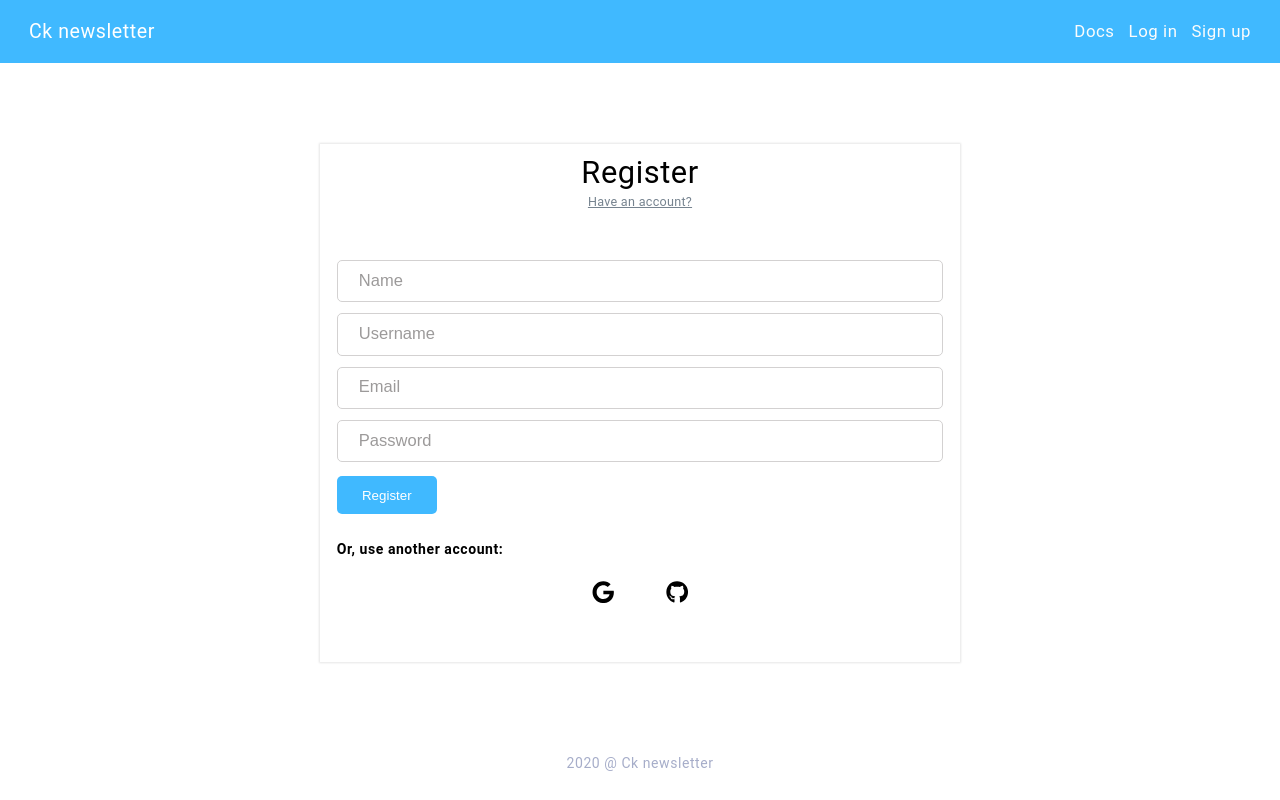
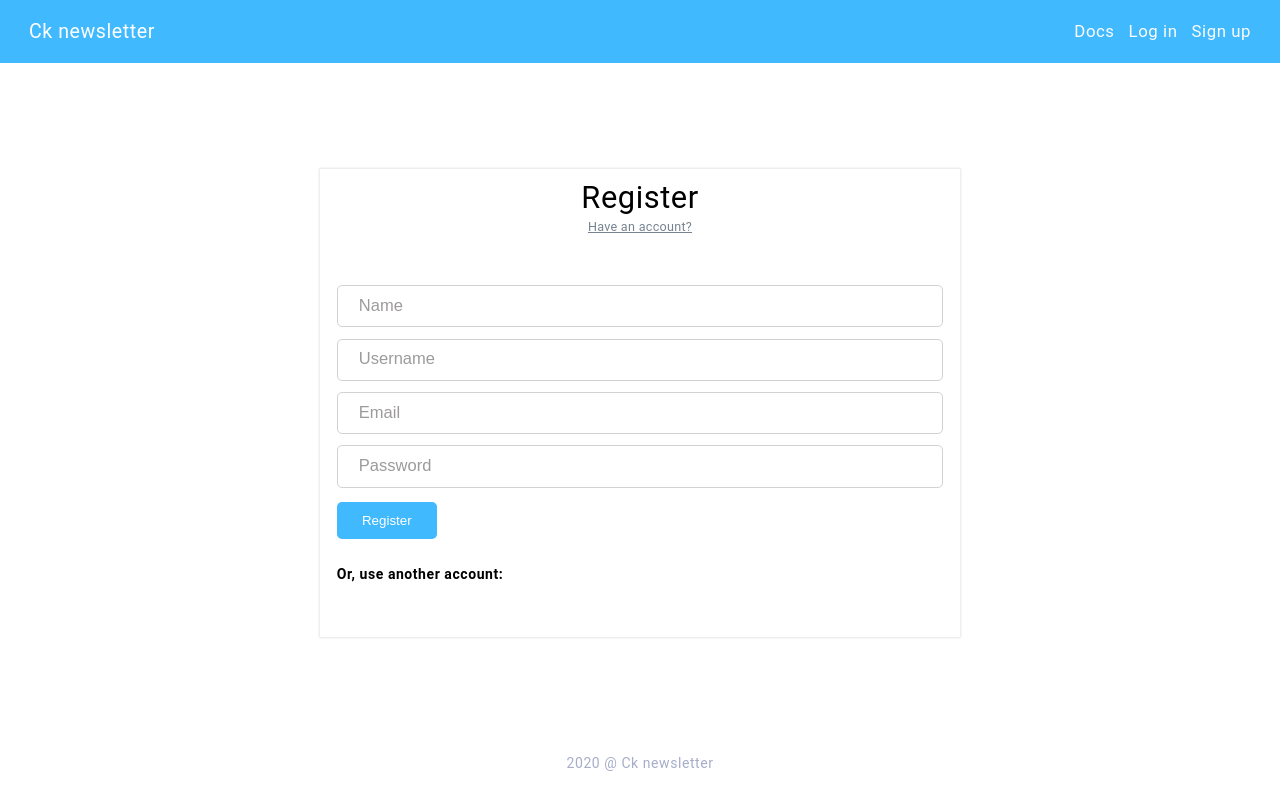
Before and after one commit to Ckbhatia/ck_newsletter_front_end, a React (Create React App) app: page /register in a window 1280 px wide. Built offline with nearby package versions, Linux system fonts and the light colour scheme.

Commit message:
fix: comment social login btns

```diff
--- a/src/components/Login.jsx
+++ b/src/components/Login.jsx
@@ -105,8 +105,8 @@ const Login = (props) => {
             Log In with Another Account:
           </h2>
           <div className="social-login-btn-container">
-            <button className="social-btn" onClick={() => { handleSocialLogin("google") }}><FaGoogle /></button>
-            <button className="social-btn" onClick={() => { handleSocialLogin("github") }}><FaGithub /></button>
+            {/*<button className="social-btn" onClick={() => { handleSocialLogin("google") }}><FaGoogle /></button>
+            <button className="social-btn" onClick={() => { handleSocialLogin("github") }}><FaGithub /></button>*/}
             {/* <button className="social-btn" onClick={() => { handleSocialLogin("facebook") }}><FaFacebookF /></button>
             <button className="social-btn" onClick={() => { handleSocialLogin("twitter") }}><FaTwitter /></button> */}
           </div>
--- a/src/components/Register.jsx
+++ b/src/components/Register.jsx
@@ -122,8 +122,8 @@ const Register = (props) => {
             Or, use another account:
           </h2>
           <div className="social-login-btn-container">
-            <button className="social-btn" onClick={() => { handleSocialLogin("google") }}><FaGoogle /></button>
-            <button className="social-btn" onClick={() => { handleSocialLogin("github") }}><FaGithub /></button>
+            {/* <button className="social-btn" onClick={() => { handleSocialLogin("google") }}><FaGoogle /></button>
+            <button className="social-btn" onClick={() => { handleSocialLogin("github") }}><FaGithub /></button>*/}
             {/* <button className="social-btn" onClick={() => { handleSocialLogin("facebook") }}><FaFacebookF /></button>
             <button className="social-btn" onClick={() => { handleSocialLogin("twitter") }}><FaTwitter /></button> */}
           </div>
```
